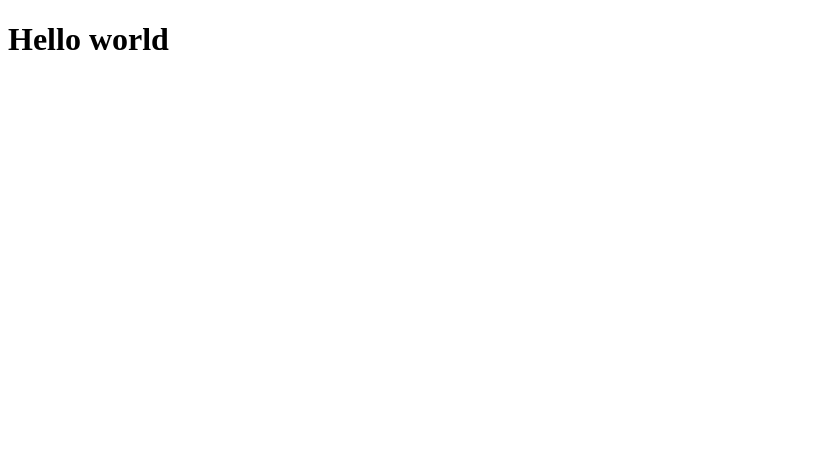
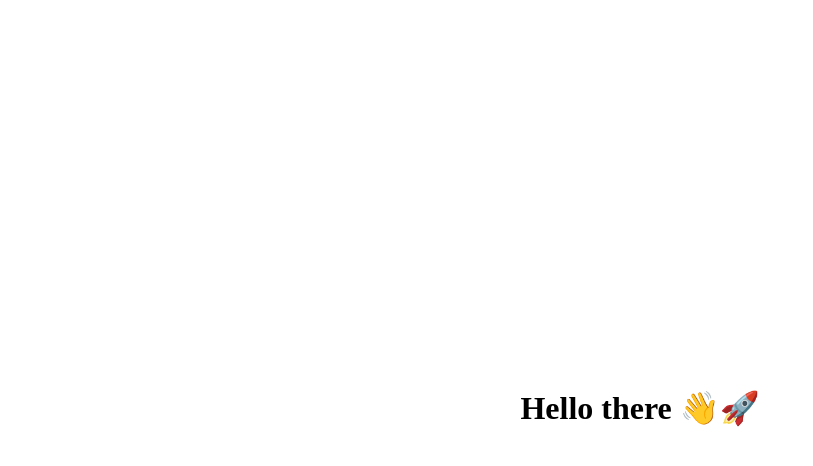
Before and after one commit to rrhox/rrhox.github.io, a plain HTML site: page index.html in a window 1280 px wide. Shown: the whole page, without its empty margins (0-813 px from the left). Drawn offline with Linux system fonts and the light colour scheme.

Commit message:
Update index.html

```diff
--- a/index.html
+++ b/index.html
@@ -1,15 +1,19 @@
 <!DOCTYPE html>
 <html lang="en">
 <meta charset="UTF-8">
-<title>Page Title</title>
+<title>Home</title>
 <meta name="viewport" content="width=device-width,initial-scale=1">
+<style>
+    div {
+       display: flex;
+       align-items: center;
+       height: 100vh;
+       justify-content: center;
+    }
+</style>
 <body>
-
-
-
 <div>
- <h1>Hello world</h1>
+ <h1>Hello there 👋🚀</h1>
 </div>
-
 </body>
 </html>
```
